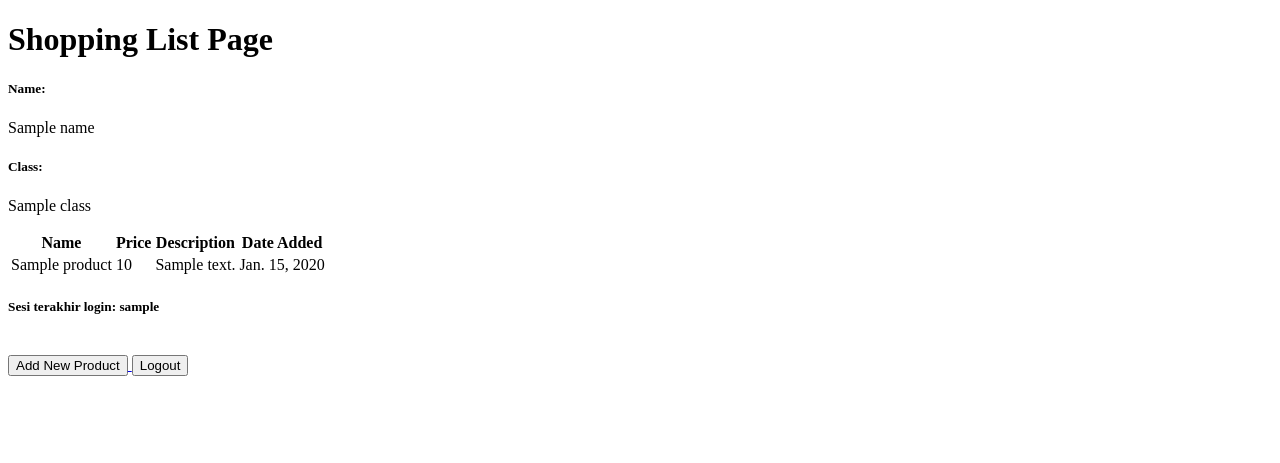
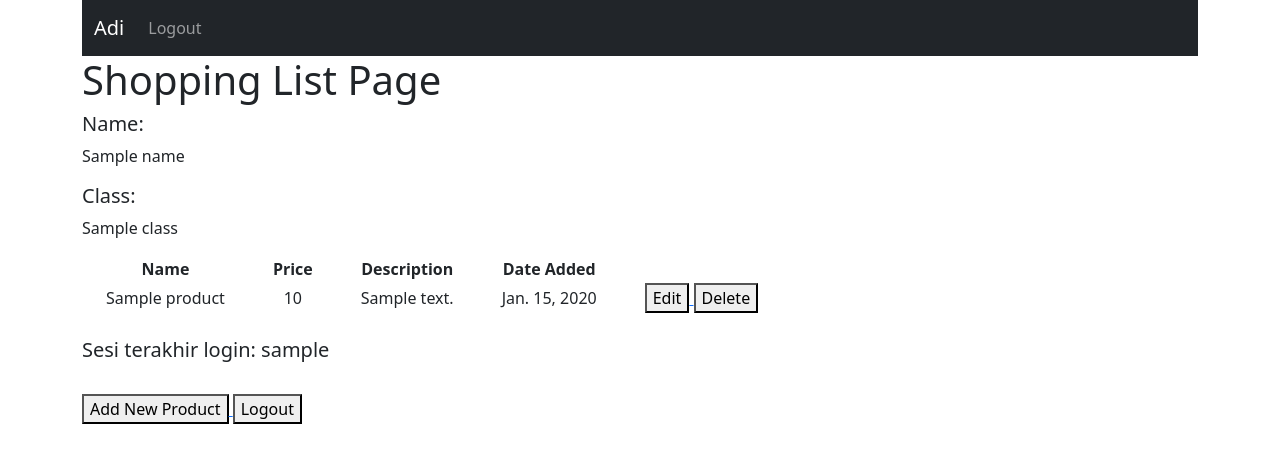
Before and after one commit to adi-himawan/shopping-list, a Django app: template main/templates/main.html in a window 1280 px wide. Shown: the top 463 px of the page. Run offline with Django 4.2, Linux system fonts and the light colour scheme; tables that the repository leaves empty hold one stand-in row (values such as "Sample post"); the template is opened without the code that fills it: values that come from a table or form of the project are taken from there, most other values are stand-ins (such as "Sample title", 1, 10 or a date in 2020).

Commit message:
Menyelesaikan tutorial 4

```diff
--- a/main/templates/main.html
+++ b/main/templates/main.html
@@ -1,6 +1,22 @@
 {% extends 'base.html' %}
 
 {% block content %}
+    <nav class="navbar navbar-expand-lg navbar-dark bg-dark">
+        <div class="container-fluid">
+        <a class="navbar-brand" href="#">Adi</a>
+        <button class="navbar-toggler" type="button" data-bs-toggle="collapse" data-bs-target="#navbarSupportedContent" aria-controls="navbarSupportedContent" aria-expanded="false" aria-label="Toggle navigation">
+            <span class="navbar-toggler-icon"></span>
+        </button>
+        <div class="collapse navbar-collapse" id="navbarSupportedContent">
+            <ul class="navbar-nav ml-auto">
+                <li class="nav-item">
+                    <a class="nav-link" href="{% url 'main:logout' %}">Logout</a>
+                </li>
+            </ul>
+        </div>
+        </div>
+    </nav>
+
     <h1>Shopping List Page</h1>
 
     <h5>Name:</h5>
@@ -11,23 +27,37 @@
 
     <table>
         <tr>
-            <th>Name</th>
-            <th>Price</th>
-            <th>Description</th>
-            <th>Date Added</th>
+            <th style="text-align: center;" class="px-4">Name</th>
+            <th style="text-align: center;" class="px-4">Price</th>
+            <th style="text-align: center;" class="px-4">Description</th>
+            <th style="text-align: center;" class="px-4">Date Added</th>
         </tr>
 
         {% comment %} Berikut cara memperlihatkan data produk di bawah baris ini {% endcomment %}
 
         {% for product in products %}
             <tr>
-                <td>{{product.name}}</td>
-                <td>{{product.price}}</td>
-                <td>{{product.description}}</td>
-                <td>{{product.date_added}}</td>
+                <td style="text-align: center;" class="px-4">{{product.name}}</td>
+                <td style="text-align: center;" class="px-4">{{product.price}}</td>
+                <td style="text-align: center;" class="px-4">{{product.description}}</td>
+                <td style="text-align: center;" class="px-4">{{product.date_added}}</td>
+                <td class="px-4">
+                    <a href="{% url 'main:edit_product' product.pk %}">
+                        <button>
+                            Edit
+                        </button>
+                    </a>
+                    <a href="{% url 'main:delete_product' product.pk %}">
+                        <button>
+                            Delete
+                        </button>
+                    </a>
+                </td>
             </tr>
         {% endfor %}
     </table>
+
+    <br />
 
     <h5>Sesi terakhir login: {{last_login}}</h5>
 
--- a/main/urls.py
+++ b/main/urls.py
@@ -1,11 +1,14 @@
 from django.urls import path
-from main.views import show_main, create_product, show_xml, show_json, show_xml_by_id, show_json_by_id, register, login_user, logout_user
+from main.views import show_main, create_product, show_xml, show_json, show_xml_by_id, show_json_by_id
+from main.views import register, login_user, logout_user, edit_product, delete_product
 
 app_name = 'main'
 
 urlpatterns = [
     path('', show_main, name='show_main'),
     path('create-product', create_product, name='create_product'),
+    path('edit-product/<int:id>', edit_product, name='edit_product'),
+    path('delete/<int:id>', delete_product, name='delete_product'),
     path('xml/', show_xml, name='show_xml'),
     path('json/', show_json, name='show_json'),
     path('xml/<int:id>/', show_xml_by_id, name='show_xml_by_id'),
--- a/templates/base.html
+++ b/templates/base.html
@@ -2,17 +2,20 @@
 <!DOCTYPE html>
 <html lang="en">
     <head>
-        <meta charset="UTF-8" />
-        <meta
-            name="viewport"
-            content="width=device-width, initial-scale=1.0"
-        />
         {% block meta %}
+            <meta charset="UTF-8" />
+            <meta name="viewport" content="width=device-width, initial-scale=1">
         {% endblock meta %}
+        <link href="https://cdn.jsdelivr.net/npm/bootstrap@5.3.2/dist/css/bootstrap.min.css" rel="stylesheet" integrity="sha384-T3c6CoIi6uLrA9TneNEoa7RxnatzjcDSCmG1MXxSR1GAsXEV/Dwwykc2MPK8M2HN" crossorigin="anonymous">
+        <script src="https://code.jquery.com/jquery-3.6.0.min.js" integrity="sha384-KyZXEAg3QhqLMpG8r+J4jsl5c9zdLKaUk5Ae5f5b1bw6AUn5f5v8FZJoMxm6f5cH1" crossorigin="anonymous"></script>
+        <script src="https://cdn.jsdelivr.net/npm/@popperjs/core@2.11.8/dist/umd/popper.min.js" integrity="sha384-I7E8VVD/ismYTF4hNIPjVp/Zjvgyol6VFvRkX/vR+Vc4jQkC+hVqc2pM8ODewa9r" crossorigin="anonymous"></script>
+        <script src="https://cdn.jsdelivr.net/npm/bootstrap@5.3.2/dist/js/bootstrap.min.js" integrity="sha384-BBtl+eGJRgqQAUMxJ7pMwbEyER4l1g+O15P+16Ep7Q9Q+zqX6gSbd85u4mG4QzX+" crossorigin="anonymous"></script>
     </head>
 
-    <body>
-        {% block content %}
-        {% endblock content %}
+    <body class="d-flex justify-content-center">
+        <div class="container">
+            {% block content %}
+            {% endblock content %}
+        </div>
     </body>
 </html>
```
Also changed, not shown: main/templates/edit_product.html (added, +22 -0 lines), main/views.py (+18 -0 lines).
